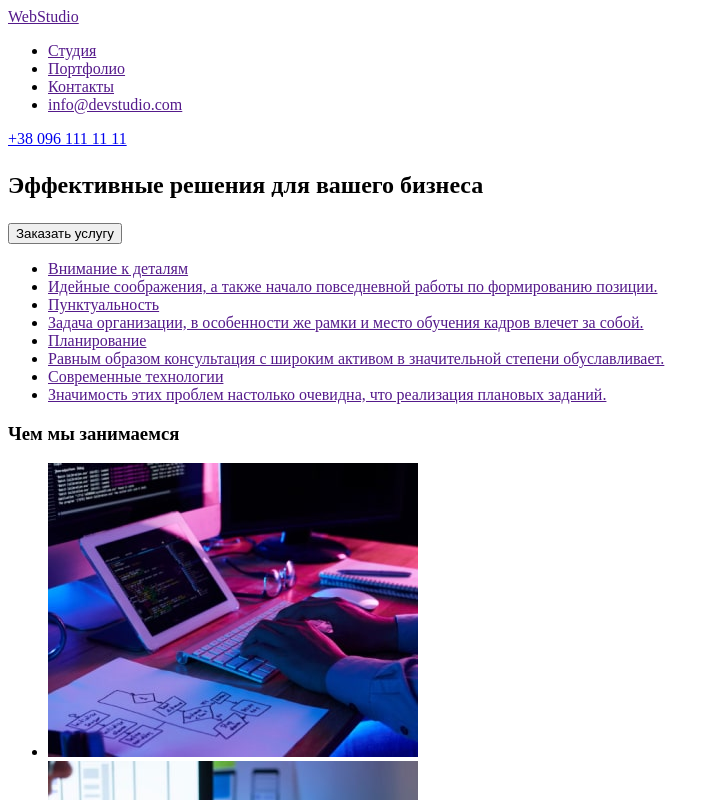
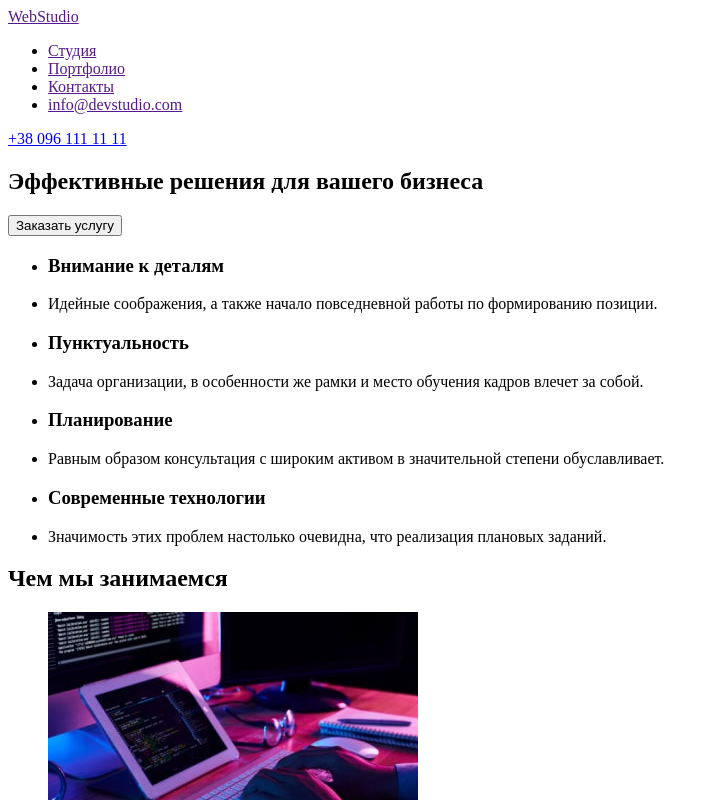
Before and after one commit to Ovcharenko-Evgenij/goit-markup-hw-01, a plain HTML site: page index.html in a window 1280 px wide. Shown: the top 800 px of the page, without its empty margins (0-719 px from the left). Drawn offline with Linux system fonts and the light colour scheme.

Commit message:
Update index.html

```diff
--- a/index.html
+++ b/index.html
@@ -22,56 +22,56 @@
     <main>
         <Section>
             <h1>
-            <p>Эффективные решения для вашего бизнеса</p>
+            Эффективные решения для вашего бизнеса
             </h1>
             <button type="button">Заказать услугу</button>
         </Section>
         <section>
             <ul>
-                <li><a href="">Внимание к деталям</a></li>
-                <li><a href="">Идейные соображения, а также начало повседневной работы по формированию позиции.</a></li>
-                <li><a href="">Пунктуальность</a></li>
-                <li><a href="">Задача организации, в особенности же рамки и место обучения кадров влечет за собой.</a></li>
-                <li><a href="">Планирование</a></li>
-                <li><a href="">Равным образом консультация с широким активом в значительной степени обуславливает.</a></li>
-                <li><a href="">Современные технологии</a></li>
-                <li><a href="">Значимость этих проблем настолько очевидна, что реализация плановых заданий.</a></li>
+                <li><h3>Внимание к деталям</h3></li>
+                <li><p>Идейные соображения, а также начало повседневной работы по формированию позиции.</p></li>
+                <li><h3>Пунктуальность</h3></li>
+                <li><p>Задача организации, в особенности же рамки и место обучения кадров влечет за собой.</p></li>
+                <li><h3>Планирование</h3></li>
+                <li><p>Равным образом консультация с широким активом в значительной степени обуславливает.</p></li>
+                <li><h3>Современные технологии</h3></li>
+                <li><p>Значимость этих проблем настолько очевидна, что реализация плановых заданий.</p></li>
             </ul>
         </section>
         <section>
-            <h3>
-                <p>Чем мы занимаемся</p>
-            </h3>
+            <h2>
+                Чем мы занимаемся
+            </h2>
             <ul>
-                <li><img src="./images/abaut_work_1.jpg" alt="Человек пишет код программы" width=370></li>
-                <li><img src="./images/abaut_work_2.jpg" alt="Человек занимается оптимизацией программы" width=370></li>
-                <li><img src="./images/abaut_work_3.jpg" alt="Человек тестирует работу программы" width=370></li>
+                <li><img src="./images/abaut_work_1.jpg"alt="Человек пишет код программы"width=370></li>
+                <li><img src="./images/abaut_work_2.jpg"alt="Человек занимается оптимизацией программы"width=370></li>
+                <li><img src="./images/abaut_work_3.jpg"alt="Человек тестирует работу программы"width=370></li>
             </ul>
         </section>
         <section>
-            <h3>
-                <p>Наша команда</p>
-            </h3>
+            <h2>
+                Наша команда
+            </h2>
             <ul>
                 <li>
-                    <img src="./images/our_team_1.jpg" alt="Игорь Демьяненко"width=270>
+                    <img src="./images/our_team_1.jpg"alt="Игорь Демьяненко"width=270>
                     <h3>Игорь Демьяненко</h3>
-                    <p><lang="en">Product Designer</lang></p>
+                    <p lang="en">Product Designer</p>
                 </li>
                 <li>
-                    <img src="./images/our_team_2.jpg" alt="Ольга Репина"width=270>
+                    <img src="./images/our_team_2.jpg"alt="Ольга Репина"width=270>
                     <h3>Ольга Репина</h3>
-                    <p><lang="en">Frontend Developer</lang></p>
+                    <p lang="en">Frontend Developer</p>
                 </li>
                 <li>
-                    <img src="./images/our_team_3.jpg" alt="Николай Тарасов"width=270>
+                    <img src="./images/our_team_3.jpg"alt="Николай Тарасов"width=270>
                     <h3>Николай Тарасов</h3>
-                    <p><lang="en">Marketing</lang></p>
+                    <p lang="en">Marketing</p>
                 </li>
                 <li>
-                    <img src="./images/our_team_4.jpg" alt="Михаил Ермаков"width=270>
+                    <img src="./images/our_team_4.jpg"alt="Михаил Ермаков"width=270>
                     <h3>Михаил Ермаков</h3>
-                    <p><lang="en">UI Designer</lang></p>
+                    <p lang="en">UI Designer</p>
                 </li>
             </ul>
         </section>
```
